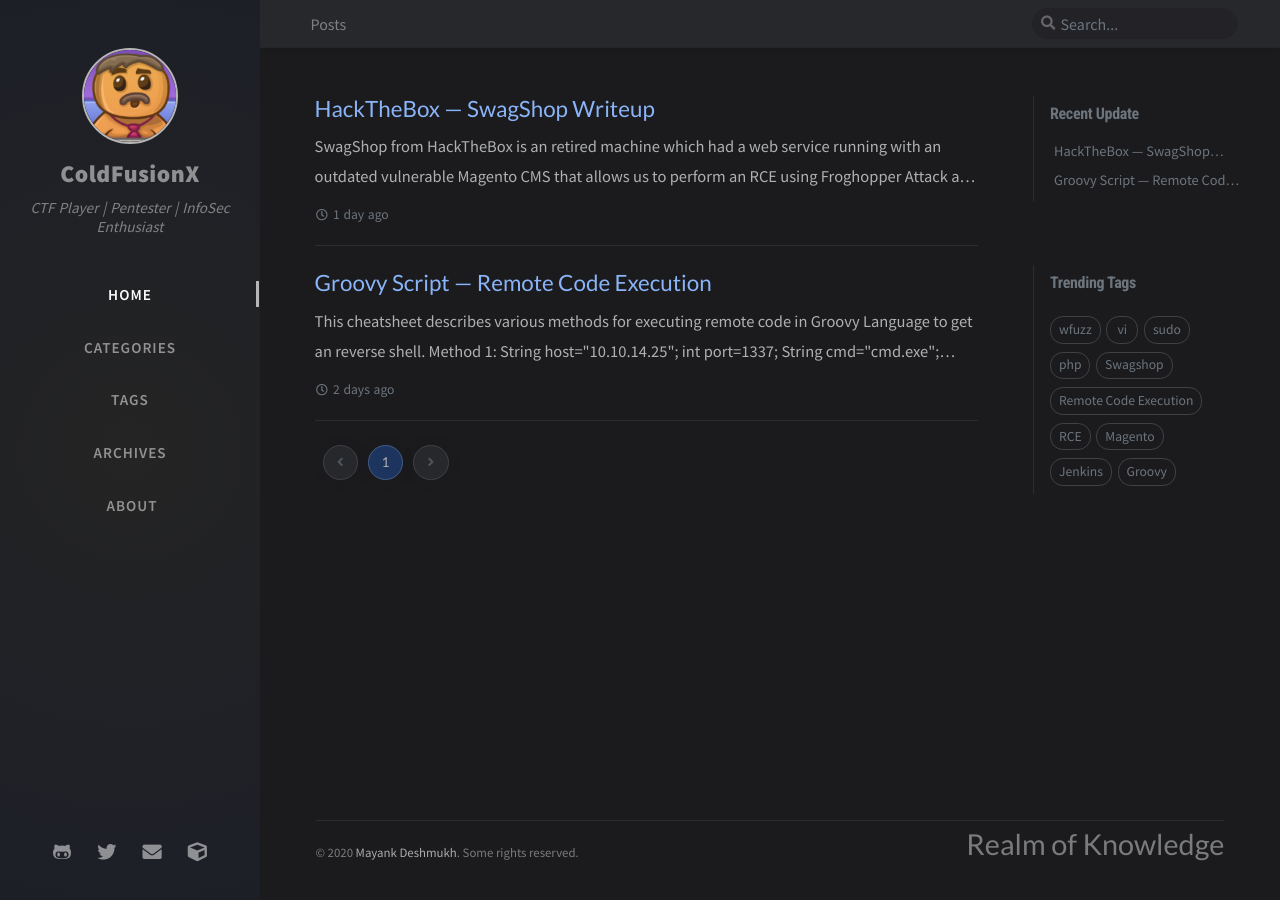
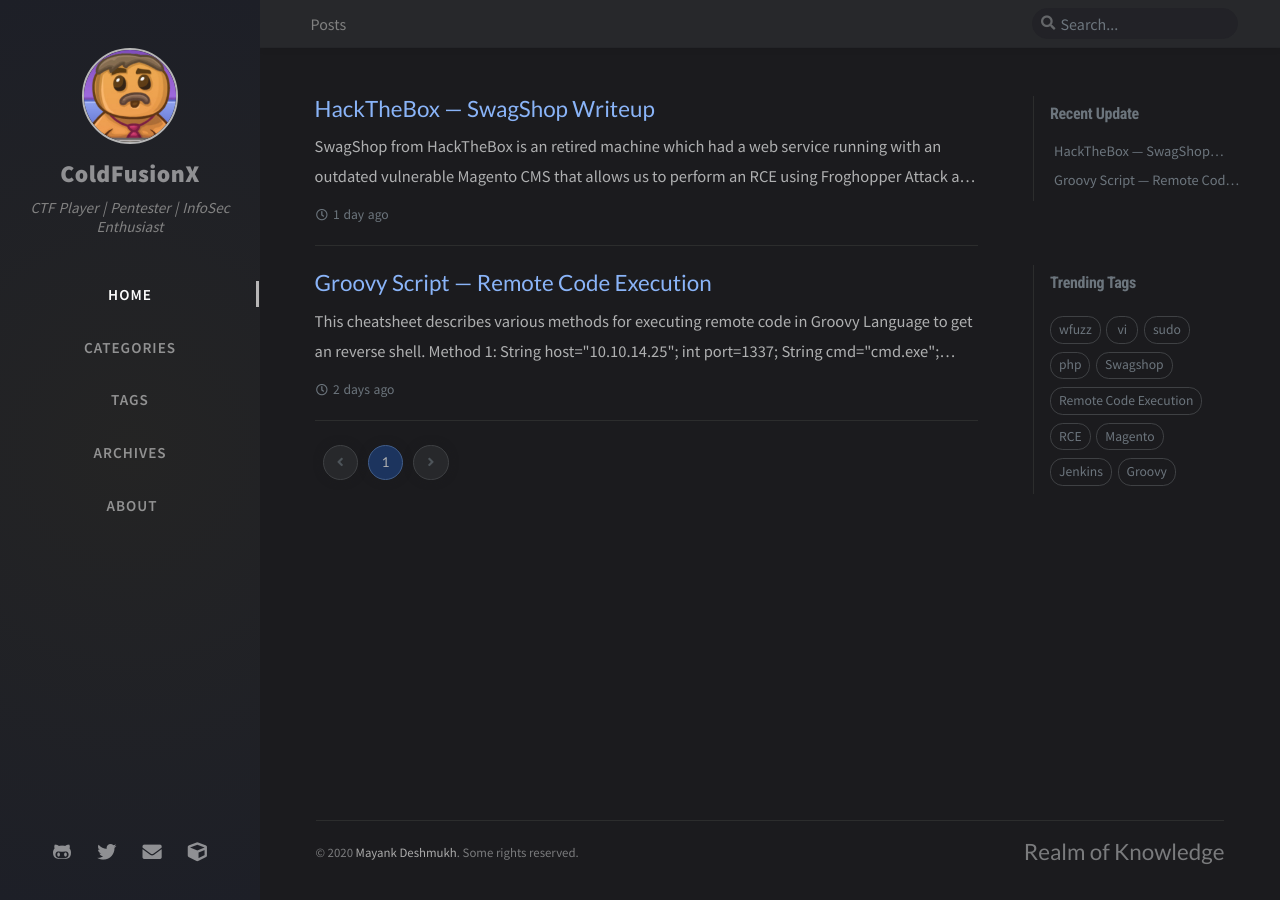
Before and after one commit to ColdFusionX/ColdFusionX.github.io, a Jekyll site: the page built from index.html, in a window 1280 px wide. Built offline with Jekyll 4.4.1, drawn with Linux system fonts in a browser that asks for light colours; nearby versions of some CDN libraries; the list of posts is cut into pages by our own code; comment, search, counter and statistics services are not loaded.

```diff
--- a/_includes/footer.html
+++ b/_includes/footer.html
@@ -22,7 +22,7 @@
 
     <div class="footer-right">
      <p class="mb-0">
-      <h1>Realm of Knowledge</h1>
+      <h2>Realm of Knowledge</h2>
       </p>
     </div>
 
```
